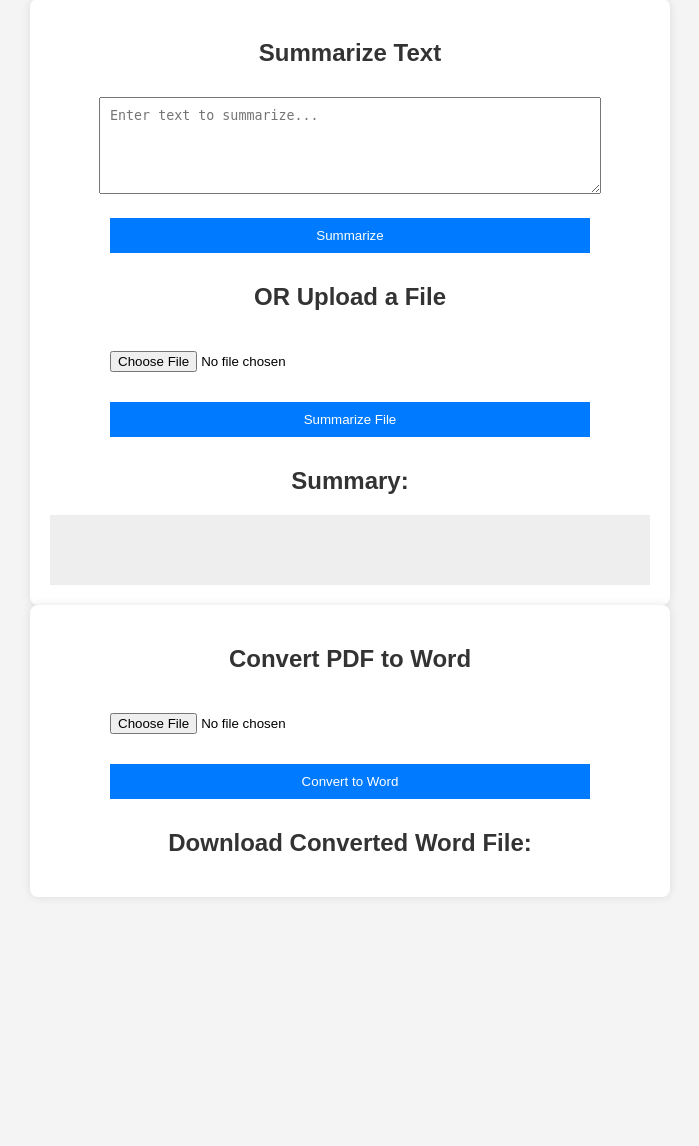
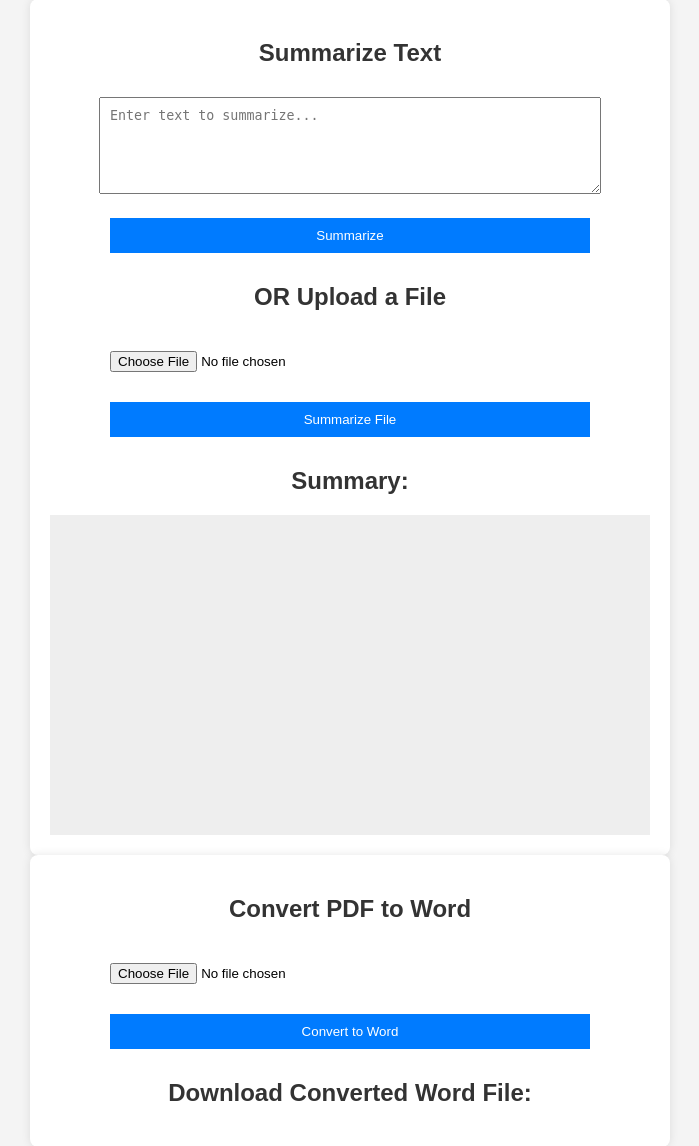
Before and after one commit to voevodasatana/aiapp, a Flask app: page / in a window 1280 px wide. Shown: the part 99-1245 px from the top of the page, without its empty margins (290-989 px from the left). Before the commit the page ends 950 px from the top, so only its background shows below. Run offline with Flask 3, Linux system fonts and the light colour scheme; some libraries are stand-ins or nearby versions.

Commit message:
Update index.html

```diff
--- a/templates/index.html
+++ b/templates/index.html
@@ -64,7 +64,7 @@
         <button id="upload-btn">Summarize File</button>
 
         <h2>Summary:</h2>
-        <div id="summary-result" style="background:#eee; padding:10px; min-height:50px;"></div>
+        <div id="summary-result" style="background:#eee; padding:10px; height: 300px; overflow-y: auto; white-space: normal;"></div>
 
         <button id="download-summary-btn" style="display:none;">Download Summary as PDF</button>
     </div>
```
